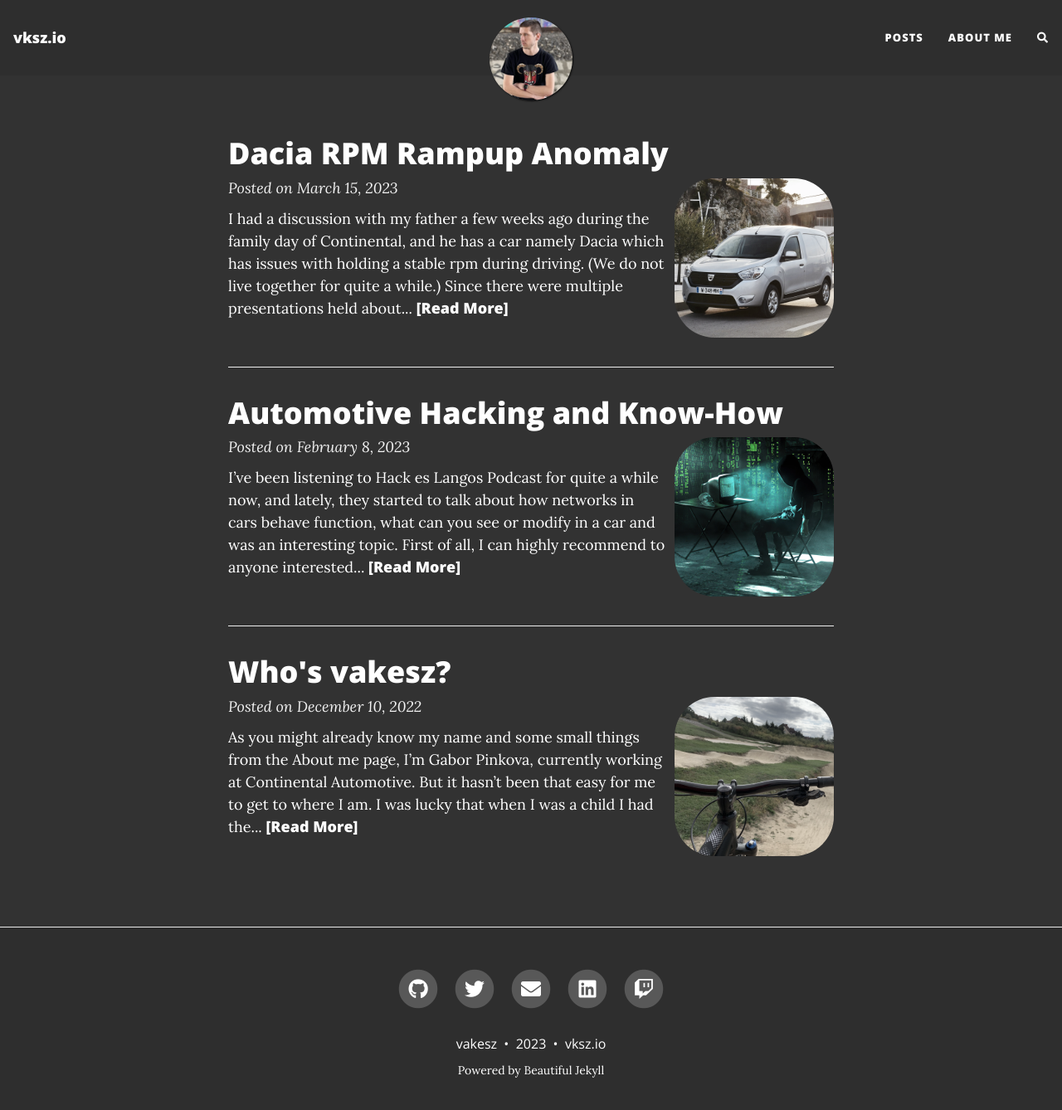
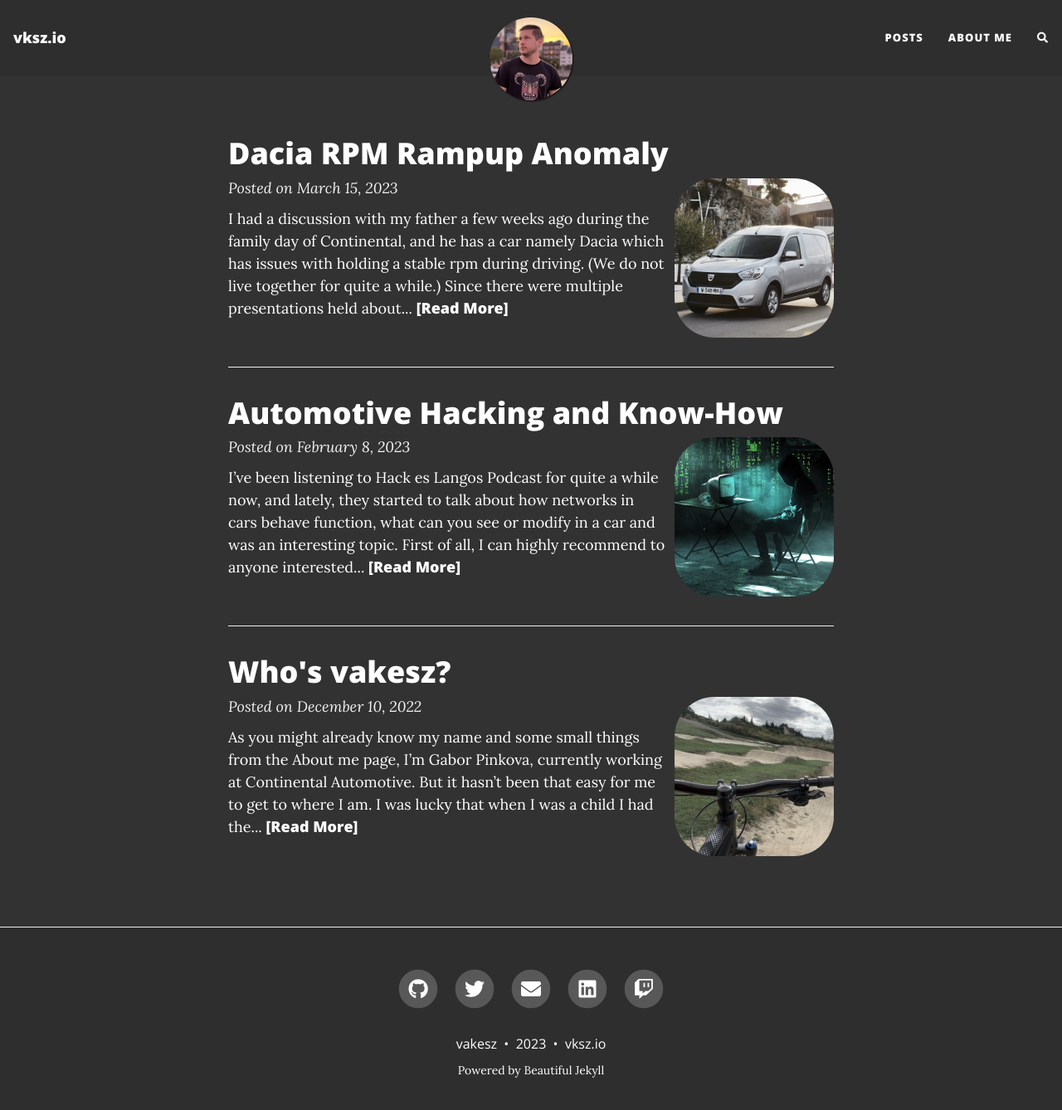
Before and after one commit to vakesz/vkszblog, a Jekyll site: the page built from index.md, in a window 1280 px wide and 1351 px high. Shown: the top 1338 px of the window at 83% size. Built offline with Jekyll 4.4.1, drawn with Linux system fonts in a browser that asks for light colours; nearby versions of some CDN libraries; the list of posts is cut into pages by our own code; comment, search, counter and statistics services are not loaded.

Commit message:
Update pics

```diff
--- a/_config.yml
+++ b/_config.yml
@@ -2,7 +2,7 @@
 url: "https://vksz.io"
 title: vksz.io
 author: vakesz
-avatar: "/assets/img/avatar.png"
+avatar: "/assets/img/avatar.webp"
 round-avatar: true
 date_format: "%B %-d, %Y"
 rss-description: This website is a virtual proof that I'm awesome
```
Also changed, not shown: assets/img/avatar.png (deleted), assets/img/avatar.webp (added), assets/img/vakesz.webp (deleted).
